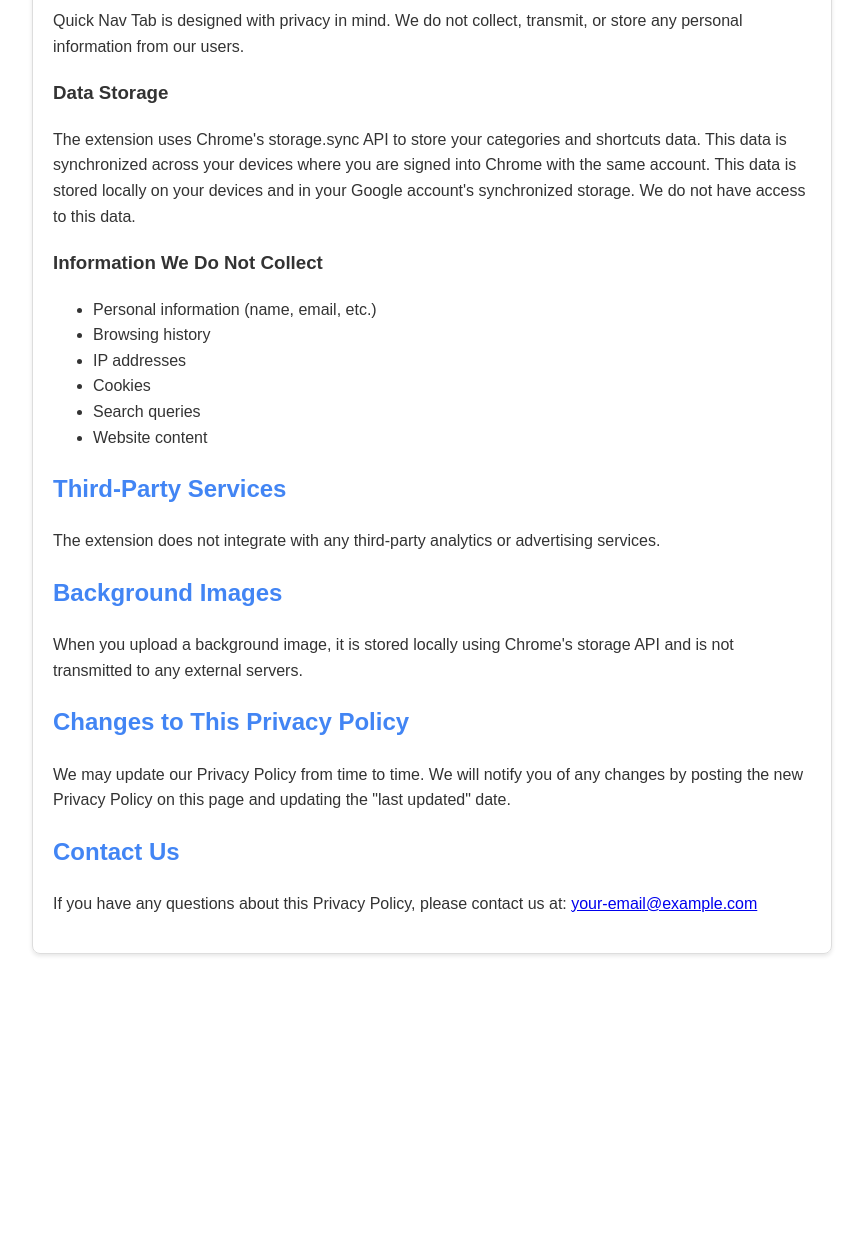
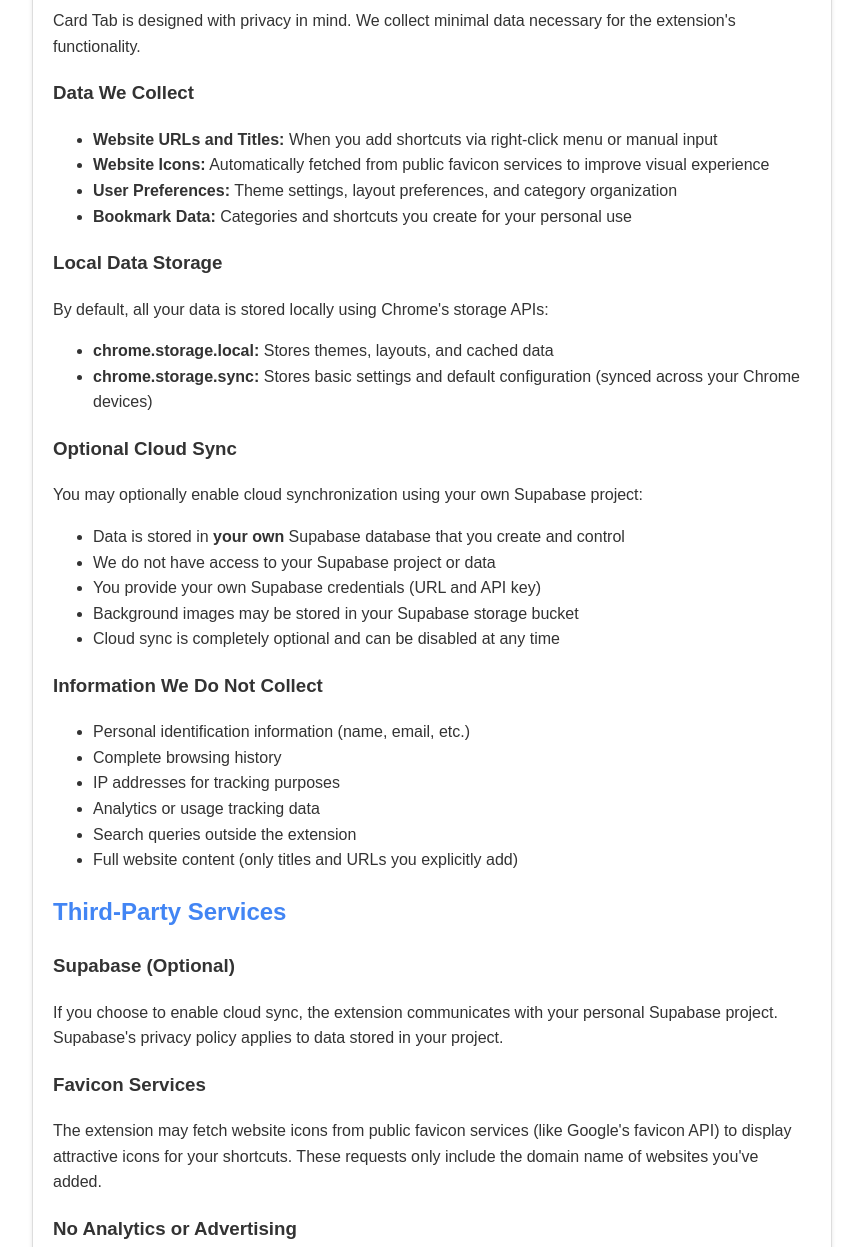
Before and after one commit to EDaoren/card-tab, a browser extension: page privacy-policy.html in a window 1280 px wide. Shown: the part 360-1607 px from the top of the page, without its empty margins (208-1071 px from the left). Before the commit the page ends 1334 px from the top, so only its background shows below. Drawn offline with Linux system fonts and the light colour scheme.

Commit message:
fix：更新隐私协议

```diff
--- a/privacy-policy.html
+++ b/privacy-policy.html
@@ -33,32 +33,78 @@
     <p>Your privacy is important to us. This Privacy Policy explains how Card Tab ("we", "our", or "the extension") handles your data when you use our Chrome extension.</p>
 
     <h2>Information Collection and Use</h2>
-    <p>Quick Nav Tab is designed with privacy in mind. We do not collect, transmit, or store any personal information from our users.</p>
+    <p>Card Tab is designed with privacy in mind. We collect minimal data necessary for the extension's functionality.</p>
 
-    <h3>Data Storage</h3>
-    <p>The extension uses Chrome's storage.sync API to store your categories and shortcuts data. This data is synchronized across your devices where you are signed into Chrome with the same account. This data is stored locally on your devices and in your Google account's synchronized storage. We do not have access to this data.</p>
+    <h3>Data We Collect</h3>
+    <ul>
+      <li><strong>Website URLs and Titles:</strong> When you add shortcuts via right-click menu or manual input</li>
+      <li><strong>Website Icons:</strong> Automatically fetched from public favicon services to improve visual experience</li>
+      <li><strong>User Preferences:</strong> Theme settings, layout preferences, and category organization</li>
+      <li><strong>Bookmark Data:</strong> Categories and shortcuts you create for your personal use</li>
+    </ul>
+
+    <h3>Local Data Storage</h3>
+    <p>By default, all your data is stored locally using Chrome's storage APIs:</p>
+    <ul>
+      <li><strong>chrome.storage.local:</strong> Stores themes, layouts, and cached data</li>
+      <li><strong>chrome.storage.sync:</strong> Stores basic settings and default configuration (synced across your Chrome devices)</li>
+    </ul>
+
+    <h3>Optional Cloud Sync</h3>
+    <p>You may optionally enable cloud synchronization using your own Supabase project:</p>
+    <ul>
+      <li>Data is stored in <strong>your own</strong> Supabase database that you create and control</li>
+      <li>We do not have access to your Supabase project or data</li>
+      <li>You provide your own Supabase credentials (URL and API key)</li>
+      <li>Background images may be stored in your Supabase storage bucket</li>
+      <li>Cloud sync is completely optional and can be disabled at any time</li>
+    </ul>
 
     <h3>Information We Do Not Collect</h3>
     <ul>
-      <li>Personal information (name, email, etc.)</li>
-      <li>Browsing history</li>
-      <li>IP addresses</li>
-      <li>Cookies</li>
-      <li>Search queries</li>
-      <li>Website content</li>
+      <li>Personal identification information (name, email, etc.)</li>
+      <li>Complete browsing history</li>
+      <li>IP addresses for tracking purposes</li>
+      <li>Analytics or usage tracking data</li>
+      <li>Search queries outside the extension</li>
+      <li>Full website content (only titles and URLs you explicitly add)</li>
     </ul>
 
     <h2>Third-Party Services</h2>
-    <p>The extension does not integrate with any third-party analytics or advertising services.</p>
+    <h3>Supabase (Optional)</h3>
+    <p>If you choose to enable cloud sync, the extension communicates with your personal Supabase project. Supabase's privacy policy applies to data stored in your project.</p>
 
-    <h2>Background Images</h2>
-    <p>When you upload a background image, it is stored locally using Chrome's storage API and is not transmitted to any external servers.</p>
+    <h3>Favicon Services</h3>
+    <p>The extension may fetch website icons from public favicon services (like Google's favicon API) to display attractive icons for your shortcuts. These requests only include the domain name of websites you've added.</p>
+
+    <h3>No Analytics or Advertising</h3>
+    <p>We do not use any analytics, advertising, or tracking services.</p>
+
+    <h2>Data Security</h2>
+    <p>We implement appropriate security measures to protect your data:</p>
+    <ul>
+      <li>All data is stored locally by default</li>
+      <li>Cloud sync uses secure HTTPS connections</li>
+      <li>No data is transmitted to our servers</li>
+      <li>You maintain full control over your Supabase project and data</li>
+    </ul>
+
+    <h2>Your Rights and Choices</h2>
+    <ul>
+      <li><strong>Data Control:</strong> You can export, import, or delete all your data at any time</li>
+      <li><strong>Cloud Sync:</strong> You can enable or disable cloud synchronization</li>
+      <li><strong>Data Portability:</strong> Export your data in JSON format</li>
+      <li><strong>Data Deletion:</strong> Uninstalling the extension removes all local data</li>
+    </ul>
+
+    <h2>Children's Privacy</h2>
+    <p>Our extension does not knowingly collect personal information from children under 13. The extension is designed for general productivity use and does not target children specifically.</p>
 
     <h2>Changes to This Privacy Policy</h2>
-    <p>We may update our Privacy Policy from time to time. We will notify you of any changes by posting the new Privacy Policy on this page and updating the "last updated" date.</p>
+    <p>We may update our Privacy Policy from time to time. We will notify you of any changes by posting the new Privacy Policy on this page and updating the "last updated" date. Continued use of the extension after changes constitutes acceptance of the updated policy.</p>
 
     <h2>Contact Us</h2>
-    <p>If you have any questions about this Privacy Policy, please contact us at: <a href="mailto:your-email@example.com">your-email@example.com</a></p>
+    <p>If you have any questions about this Privacy Policy or our data practices, please contact us at: <a href="mailto:edaorenchan@gmail.com">edaorenchan@gmail.com</a></p>
   </div>
 
   <script>
```
Also changed, not shown: store-assets/promotional/card_tab_small_tile_en.png (added), store-assets/screenshots/right-click-shortcut.png (added).
